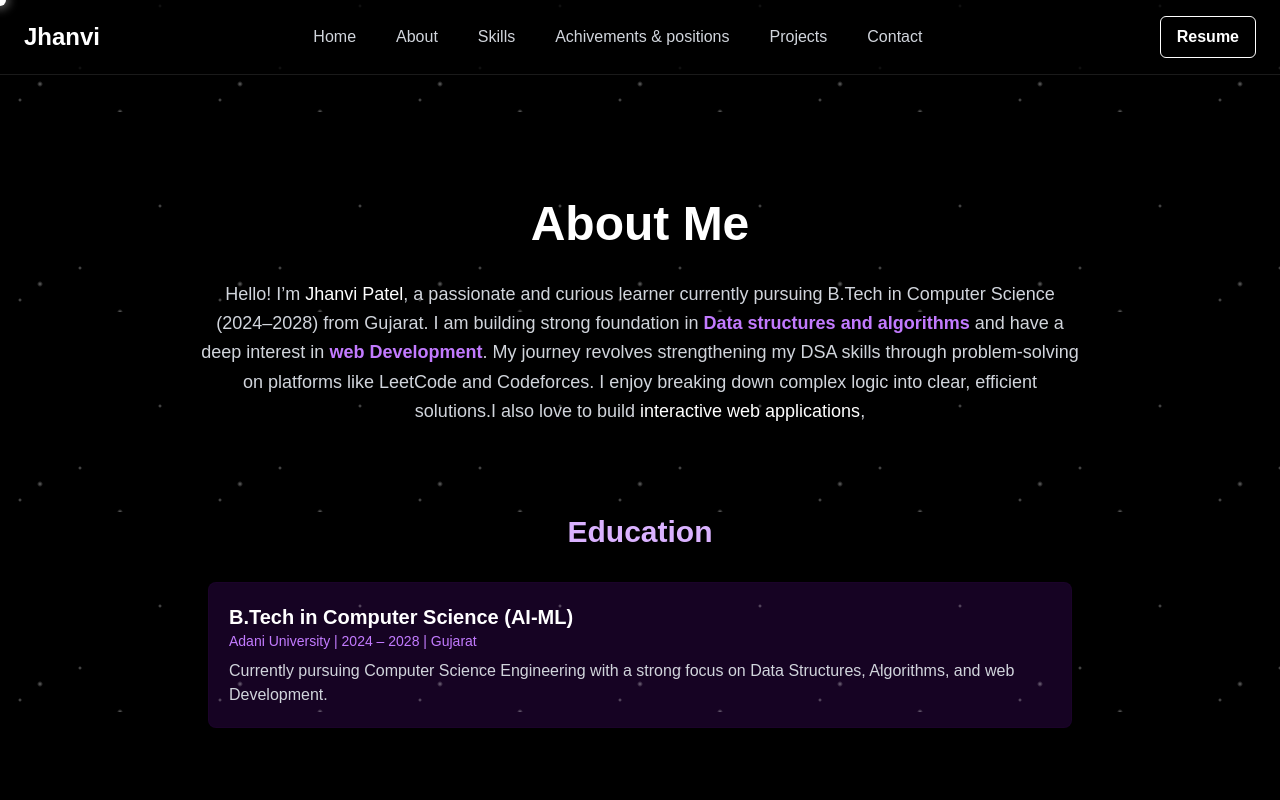
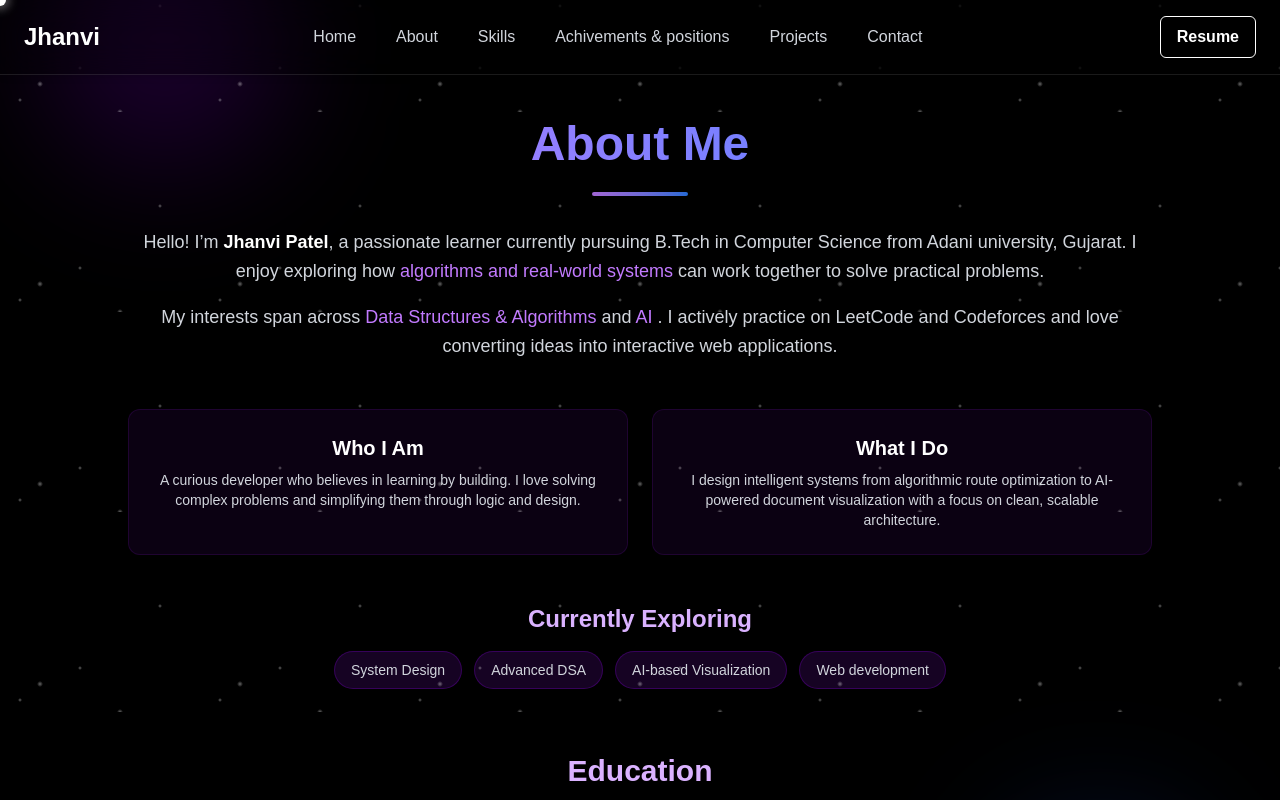
Before and after one commit to jhanvi857/portfolio-website, a React (Vite) app: page /about in a window 1280 px wide. Shown: the top 800 px of the page. Built offline with nearby package versions, Linux system fonts and the light colour scheme.

Commit message:
added recent projects

```diff
--- a/src/About.jsx
+++ b/src/About.jsx
@@ -1,7 +1,116 @@
+// import "./App.css";
+// import React from "react";
+// import { useEffect } from "react";
+// import { useLocation } from "react-router-dom";
+// export const useScrollToHash = () => {
+//   const location = useLocation();
+
+//   useEffect(() => {
+//     if (location.hash) {
+//       const id = location.hash.replace("#", "");
+//       const element = document.getElementById(id);
+//       if (element) {
+//         setTimeout(() => {
+//           element.scrollIntoView({ behavior: "smooth", block: "start" });
+//         }, 100);
+//       }
+//     }
+//   }, [location]);
+// };
+// export default function About() {
+
+//   return (
+//     <>
+//     <div className="snow"></div>
+//     <section className=" bg-black text-white flex items-center justify-center overflow-hidden px-12 pt-4 pb-16" data-aos="fade-up"
+//       data-aos-delay="200">
+//       {/* <div
+//           className="absolute inset-0 pointer-events-none z-0
+//           [background-image:linear-gradient(to_right,rgba(255,255,255,0.06)_1px,transparent_1px),linear-gradient(to_bottom,rgba(255,255,255,0.03)_1px,transparent_1px)]
+//           [background-size:40px_40px]"
+//         />
+//       <div className="absolute -top-10 -left-40 w-[300px] h-[300px] bg-purple-700 opacity-20 blur-3xl rounded-full z-0"></div>
+//       <div className="absolute -bottom-20  w-[300px] h-[300px] bg-purple-500 opacity-20 blur-3xl rounded-full z-0"></div> */}
+
+//     <div className="relative min-h-screen flex flex-col justify-center items-center text-white">
+
+//       {/* Content */}
+//       <div className="relative z-10 max-w-4xl mx-auto text-center mt-24">
+//         <h1 className="text-4xl sm:text-5xl font-bold mb-6 text-white">
+//           About Me
+//         </h1>
+//         <p className="text-lg text-gray-300 leading-relaxed p-2">
+//           Hello! I’m <span className="text-white font-medium">Jhanvi Patel</span>,
+//           a passionate and curious learner currently pursuing B.Tech in Computer Science (2024–2028) from Gujarat.
+//           I am building strong foundation in <span className="text-purple-400 font-semibold">Data structures and algorithms</span> and have a deep interest in
+//           <span className="text-purple-400 font-semibold"> web Development</span>.
+
+//           My journey revolves strengthening my DSA skills through problem-solving on platforms like LeetCode and Codeforces.
+//           I enjoy breaking down complex logic into clear, efficient solutions.I also love to build <span className="text-white font-medium">interactive web applications</span>,
+//         </p>
+//       </div>
+//         {/* <h1 className="text-2xl sm:text-3xl md:text-4xl font-bold mb-8 text-white mt-10 text-center px-4">
+//   My hobbies and interests beyond coding
+// </h1> */}
+
+// {/* <div className="grid grid-cols-1 sm:grid-cols-2 lg:grid-cols-3 gap-6 px-4 sm:px-6 md:px-12 lg:px-48" data-aos="fade-up"
+//               data-aos-delay="200"> */}
+//   {/* Hobby 1 */}
+//   {/* <div className="bg-purple-800/20 p-5 rounded-lg text-center text-white hover:scale-105 transition transform delay-200 ease-in">
+//     <span className="text-3xl">📷</span>
+//     <p className="mt-2 font-semibold text-lg">Nature Photography</p>
+//     <p className="mt-2 text-sm text-gray-200">
+//       🌿 Apart from programming, I enjoy spending time outdoors and capturing the beauty of nature.
+//     </p>
+//   </div>
+
+//   <div className="bg-purple-800/20 p-5 rounded-lg text-center text-white hover:scale-105 transition transform delay-200 ease-in">
+//     <span className="text-3xl">🎶</span>
+//     <p className="mt-2 font-semibold text-lg">Singing</p>
+//     <p className="mt-2 text-sm text-gray-200">
+//       🎤 I'm also passionate about singing. Music has always been a creative outlet that keeps me refreshed and balanced.
+//     </p>
+//   </div>
+
+//   <div className="bg-purple-800/20 p-5 rounded-lg text-center text-white hover:scale-105 transition transform delay-200 ease-in">
+//     <span className="text-3xl">🏸</span>
+//     <p className="mt-2 font-semibold text-lg">Badminton</p>
+//     <p className="mt-2 text-sm text-gray-200">
+//       🏸 I love playing badminton. It's a great way for me to stay active and energized.
+//     </p>
+//   </div>
+// </div> */}
+
+// {/* Education Section */}
+// <div className="relative z-10 max-w-4xl mx-auto mt-20 px-4" data-aos="fade-up"
+//               data-aos-delay="200">
+//   <h2 className="text-2xl sm:text-3xl font-semibold mb-8 text-purple-300 text-center">
+//     Education
+//   </h2>
+
+//   <div className="space-y-6 text-left text-gray-300">
+//     <div className="bg-purple-800/20 p-5 rounded-lg border border-purple-800/5 shadow-md hover:scale-105 transition transform delay-200 ease-in">
+//       <h3 className="text-lg sm:text-xl font-semibold text-white">
+//         B.Tech in Computer Science (AI-ML)
+//       </h3>
+//       <p className="text-sm text-purple-400">
+//         Adani University | 2024 – 2028 | Gujarat
+//       </p>
+//       <p className="mt-2 text-sm sm:text-base">
+//         Currently pursuing Computer Science Engineering with a strong focus on Data Structures, Algorithms, and web Development.
+//       </p>
+//     </div>
+//   </div>
+// </div>
+// </div>
+//     </section>
+//     </>
+//   );
+// }
 import "./App.css";
-import React from "react";
-import { useEffect } from "react";
+import React, { useEffect } from "react";
 import { useLocation } from "react-router-dom";
+
 export const useScrollToHash = () => {
   const location = useLocation();
 
@@ -17,89 +126,98 @@ export const useScrollToHash = () => {
     }
   }, [location]);
 };
+
 export default function About() {
-
   return (
     <>
       <div className="snow"></div>
-    <section className=" bg-black text-white flex items-center justify-center overflow-hidden px-12 pt-4 pb-16" data-aos="fade-up"
-      data-aos-delay="200">
-      {/* <div
-          className="absolute inset-0 pointer-events-none z-0
-          [background-image:linear-gradient(to_right,rgba(255,255,255,0.06)_1px,transparent_1px),linear-gradient(to_bottom,rgba(255,255,255,0.03)_1px,transparent_1px)]
-          [background-size:40px_40px]"
-        />
-      <div className="absolute -top-10 -left-40 w-[300px] h-[300px] bg-purple-700 opacity-20 blur-3xl rounded-full z-0"></div>
-      <div className="absolute -bottom-20  w-[300px] h-[300px] bg-purple-500 opacity-20 blur-3xl rounded-full z-0"></div> */}
+      <section
+        className="bg-black text-white flex items-center justify-center overflow-hidden px-8 pt-10 pb-20 relative"
+        data-aos="fade-up"
+        data-aos-delay="200"
+        id="about"
+      >
+        {/* Gradient background accents */}
+        <div className="absolute -top-20 left-10 w-[250px] h-[250px] bg-purple-700/20 blur-3xl rounded-full"></div>
+        <div className="absolute bottom-0 right-20 w-[200px] h-[200px] bg-blue-600/20 blur-3xl rounded-full"></div>
 
-    <div className="relative min-h-screen flex flex-col justify-center items-center text-white">
-
-      {/* Content */}
-      <div className="relative z-10 max-w-4xl mx-auto text-center mt-24">
-        <h1 className="text-4xl sm:text-5xl font-bold mb-6 text-white">
+        <div className="relative z-10 max-w-5xl mx-auto text-center mt-20">
+          <h1 className="text-4xl sm:text-5xl font-bold mb-6 bg-gradient-to-r from-purple-400 to-blue-500 bg-clip-text text-transparent">
             About Me
           </h1>
-        <p className="text-lg text-gray-300 leading-relaxed p-2">
-          Hello! I’m <span className="text-white font-medium">Jhanvi Patel</span>,
-          a passionate and curious learner currently pursuing B.Tech in Computer Science (2024–2028) from Gujarat.
-          I am building strong foundation in <span className="text-purple-400 font-semibold">Data structures and algorithms</span> and have a deep interest in
-          <span className="text-purple-400 font-semibold"> web Development</span>.
+          <div className="mx-auto w-24 h-1 bg-gradient-to-r from-purple-400 to-blue-500 mb-8 rounded-full animate-pulse"></div>
 
-          My journey revolves strengthening my DSA skills through problem-solving on platforms like LeetCode and Codeforces.
-          I enjoy breaking down complex logic into clear, efficient solutions.I also love to build <span className="text-white font-medium">interactive web applications</span>,
+          <p className="text-lg text-gray-300 leading-relaxed px-2">
+            Hello! I’m <span className="text-white font-semibold">Jhanvi Patel</span>,
+            a passionate learner currently pursuing B.Tech in Computer Science from Adani university, Gujarat.
+            I enjoy exploring how <span className="text-purple-400 font-medium">algorithms and real-world systems</span> can work together to solve practical problems.
           </p>
-      </div>
-        {/* <h1 className="text-2xl sm:text-3xl md:text-4xl font-bold mb-8 text-white mt-10 text-center px-4">
-  My hobbies and interests beyond coding
-</h1> */}
 
-{/* <div className="grid grid-cols-1 sm:grid-cols-2 lg:grid-cols-3 gap-6 px-4 sm:px-6 md:px-12 lg:px-48" data-aos="fade-up"
-              data-aos-delay="200"> */}
-  {/* Hobby 1 */}
-  {/* <div className="bg-purple-800/20 p-5 rounded-lg text-center text-white hover:scale-105 transition transform delay-200 ease-in">
-    <span className="text-3xl">📷</span>
-    <p className="mt-2 font-semibold text-lg">Nature Photography</p>
-    <p className="mt-2 text-sm text-gray-200">
-      🌿 Apart from programming, I enjoy spending time outdoors and capturing the beauty of nature.
+          <p className="text-lg text-gray-300 leading-relaxed px-2 mt-4">
+            My interests span across <span className="text-purple-400 font-medium">Data Structures & Algorithms</span> and
+            <span className="text-purple-400 font-medium"> AI </span>.
+            I actively practice on LeetCode and Codeforces and love converting ideas into interactive web applications.
+          </p>
+
+          {/* Small highlight cards */}
+          <div className="grid grid-cols-1 sm:grid-cols-2 gap-6 mt-12">
+            <div className="bg-purple-800/10 p-6 rounded-xl border border-purple-800/20 hover:border-purple-400/40 hover:scale-105 transition transform duration-300">
+              <h3 className="text-xl font-semibold mb-2 text-white">Who I Am</h3>
+              <p className="text-gray-300 text-sm">
+                A curious developer who believes in learning by building. I love solving complex problems and simplifying them through logic and design.
               </p>
             </div>
 
-  <div className="bg-purple-800/20 p-5 rounded-lg text-center text-white hover:scale-105 transition transform delay-200 ease-in">
-    <span className="text-3xl">🎶</span>
-    <p className="mt-2 font-semibold text-lg">Singing</p>
-    <p className="mt-2 text-sm text-gray-200">
-      🎤 I'm also passionate about singing. Music has always been a creative outlet that keeps me refreshed and balanced.
+            <div className="bg-purple-800/10 p-6 rounded-xl border border-purple-800/20 hover:border-purple-400/40 hover:scale-105 transition transform duration-300">
+              <h3 className="text-xl font-semibold mb-2 text-white">What I Do</h3>
+              <p className="text-gray-300 text-sm">
+                I design intelligent systems from algorithmic route optimization to AI-powered document visualization with a focus on clean, scalable architecture.
               </p>
             </div>
+          </div>
 
-  <div className="bg-purple-800/20 p-5 rounded-lg text-center text-white hover:scale-105 transition transform delay-200 ease-in">
-    <span className="text-3xl">🏸</span>
-    <p className="mt-2 font-semibold text-lg">Badminton</p>
-    <p className="mt-2 text-sm text-gray-200">
-      🏸 I love playing badminton. It's a great way for me to stay active and energized.
-    </p>
+          {/* Currently Exploring Section */}
+          <div className="mt-12">
+            <h2 className="text-2xl font-semibold text-purple-300 mb-4">
+              Currently Exploring
+            </h2>
+            <div className="flex flex-wrap justify-center gap-3">
+              {[
+                "System Design",
+                "Advanced DSA",
+                "AI-based Visualization",
+                "Web development"
+              ].map((item) => (
+                <span
+                  key={item}
+                  className="px-4 py-2 bg-purple-800/20 border border-purple-700/30 rounded-full text-sm text-gray-300 hover:bg-purple-700/30 transition duration-300"
+                >
+                  {item}
+                </span>
+              ))}
             </div>
-</div> */}
+          </div>
 
           {/* Education Section */}
-<div className="relative z-10 max-w-4xl mx-auto mt-20 px-4" data-aos="fade-up"
-              data-aos-delay="200">
-  <h2 className="text-2xl sm:text-3xl font-semibold mb-8 text-purple-300 text-center">
+          <div
+            className="relative z-10 max-w-4xl mx-auto mt-16 px-4"
+            data-aos="fade-up"
+            data-aos-delay="200"
+          >
+            <h2 className="text-2xl sm:text-3xl font-semibold mb-8 text-purple-300">
               Education
             </h2>
 
-  <div className="space-y-6 text-left text-gray-300">
-    <div className="bg-purple-800/20 p-5 rounded-lg border border-purple-800/5 shadow-md hover:scale-105 transition transform delay-200 ease-in">
+            <div className="bg-purple-800/10 p-5 rounded-lg border border-purple-800/20 shadow-md hover:border-purple-500/30 hover:scale-105 transition transform duration-300 ease-in">
               <h3 className="text-lg sm:text-xl font-semibold text-white">
-        B.Tech in Computer Science (AI-ML)
+                B.Tech in Computer Science (AI - ML)
               </h3>
               <p className="text-sm text-purple-400">
-        Adani University | 2024 – 2028 | Gujarat
+                Adani University | 2024-2028 | Gujarat
               </p>
-      <p className="mt-2 text-sm sm:text-base">
-        Currently pursuing Computer Science Engineering with a strong focus on Data Structures, Algorithms, and web Development.
+              <p className="mt-2 text-sm sm:text-base text-gray-300">
+                Currently developing strong foundations in Algorithms, AI-ML, and scalable web applications using the MERN stack.
               </p>
-    </div>
             </div>
           </div>
         </div>
--- a/src/App.jsx
+++ b/src/App.jsx
@@ -80,7 +80,7 @@ function App() {
         </div>
         {/* Mobile Menu Icon */}
         <div className="flex items-center justify-between w-full content-center px-4 py-4 sm:hidden">
-        <h1 className="text-2xl font-bold text-white">Jhanvi</h1>
+        <Link to="/" className="text-2xl font-bold text-white">Jhanvi</Link>
         <div className="md:hidden text-white text-3xl cursor-pointer" onClick={() => setIsOpen(!isOpen)}>
           {isOpen ? <FaTimes/> : <FaBars/>}
         </div>
--- a/src/DSAStats.jsx
+++ b/src/DSAStats.jsx
@@ -19,7 +19,7 @@ const Card = ({ title, items, icon, delay }) => (
     className="relative bg-gradient-to-br from-slate-900/60 to-slate-800/30 backdrop-blur-md
                border border-purple-500/30 rounded-2xl p-6 shadow-lg
                hover:scale-[1.03] hover:shadow-purple-500/20 transition-all duration-300 group"
-    data-aos="fade-up"
+    data-aos="zoom-in-up"
     data-aos-delay={delay}
   >
     <div className="absolute inset-0 rounded-2xl bg-gradient-to-r from-purple-600/10 to-transparent opacity-0 group-hover:opacity-100 blur-2xl transition-all duration-300" />
@@ -140,7 +140,7 @@ export default function AchievementsSection() {
                 href={cp.link}
                 target="_blank"
                 className={`bg-gradient-to-br ${cp.color} p-[2px] rounded-xl hover:scale-105 transition-transform`}
-              >
+                data-aos="zoom-in-up">
                 <div className="bg-black rounded-xl p-6 flex flex-col items-center">
                   <img src={cp.logo} alt={cp.name} className="w-12 h-12 mb-4" />
                   <h3 className="text-xl font-semibold">{cp.name}</h3>
```
Also changed, not shown: src/ProjectsSection.jsx (+21 -1 lines), src/VisualBrief.png (added), src/safeMailAI.png (added). Lines whose indentation alone changed are shown as unchanged.
